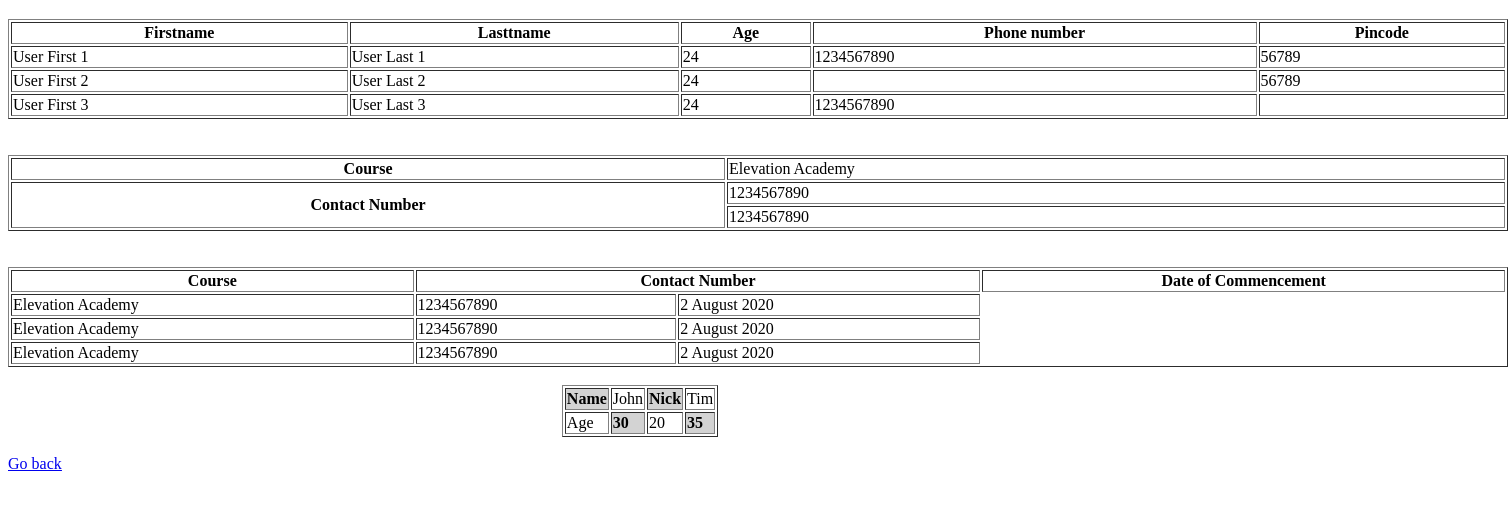
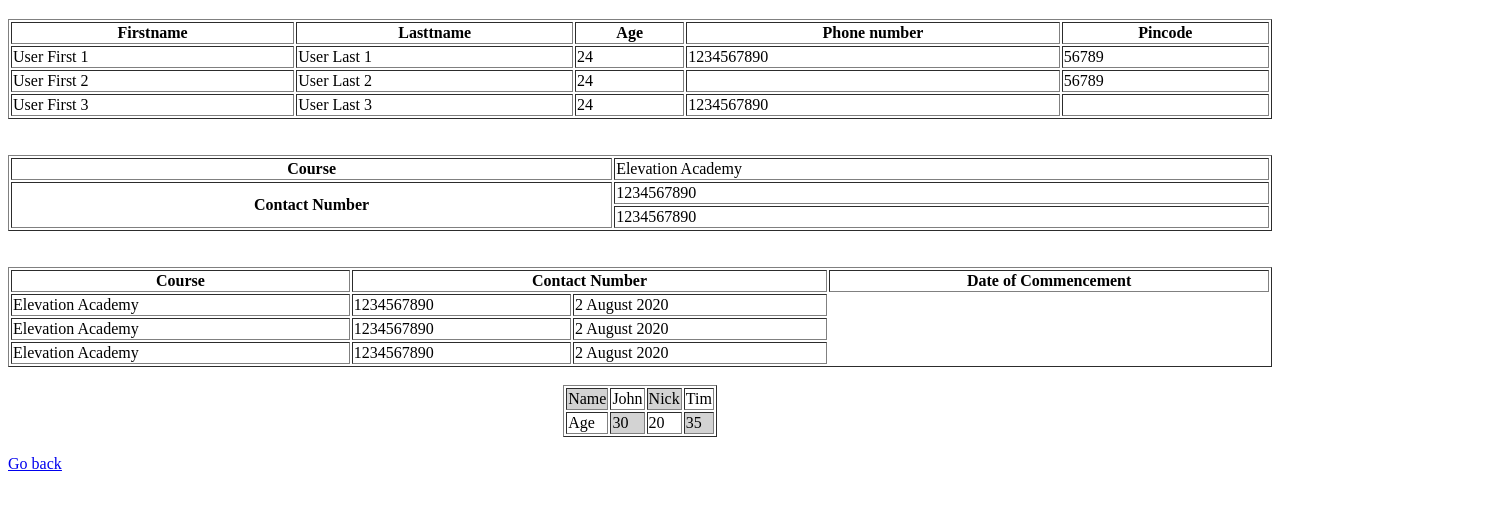
Before and after one commit to KasthuriAnusha/Assignment2, a plain HTML site: page Table.html in a window 1280 px wide. Shown: the part 61-568 px from the top of the page, 1508 px wide, since content can reach past the window. Drawn offline with Linux system fonts and the light colour scheme.

Commit message:
HTML created

```diff
--- a/Table.html
+++ b/Table.html
@@ -8,7 +8,7 @@
 </head>
 <body>
     <h1>TABLES</h1>
-    <table border="1" width="1500" height="50">
+    <table border="1" width="100%">
         <thead>
             <th>Firstname</th>
             <th>Lasttname</th>
@@ -38,7 +38,7 @@
             <td></td>
         </tr>
         </table><br><br>
-        <table border="1" width="1500" height="50">
+        <table border="1" width="100%">
             <tr>
                 <th>Course</th>
                 <td>Elevation Academy</td>
@@ -53,7 +53,7 @@
         </table>
         <br>
         <br>
-        <table border="1" width="1500" height="50">
+        <table width="100%" border="1">
             <tr>
                 <th>Course</th>
                 <th colspan="2">Contact Number</th>
@@ -74,18 +74,18 @@
                     <td>2 August 2020</td>
                 </tr>
         </table><br>
-        <table border="1" align="center" width="100">
+        <table border="1" align="center">
             <tr>
-                <td bgcolor="LightGray"><b>Name</b></td>
+                <td bgcolor="LightGray">Name</td>
                 <td>John</td>
-                <td bgcolor="LightGray"><b>Nick</b></td>
+                <td bgcolor="LightGray">Nick</td>
                 <td>Tim</td>
             </tr>
             <tr>
                 <td> Age</td>
-                <td bgcolor="LightGray"><b>30</b></td>
+                <td bgcolor="LightGray">30</td>
                 <td>20</td>
-                <td bgcolor="LightGray"><b>35</b></td>
+                <td bgcolor="LightGray">35</td>
             </tr>
         </table><br>
         <a href="./index.html"><u>Go back</u></a>
```
Also changed, not shown: msg.html (+2 -10 lines).
